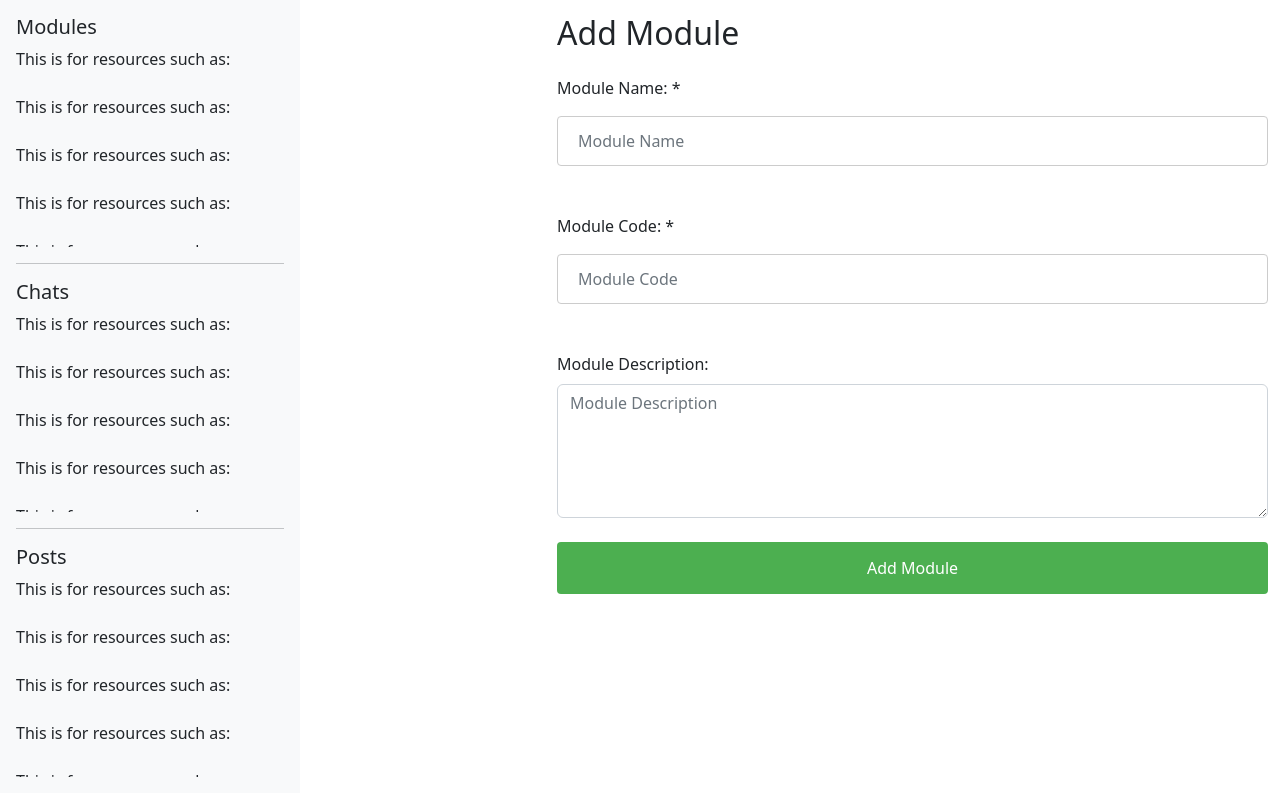
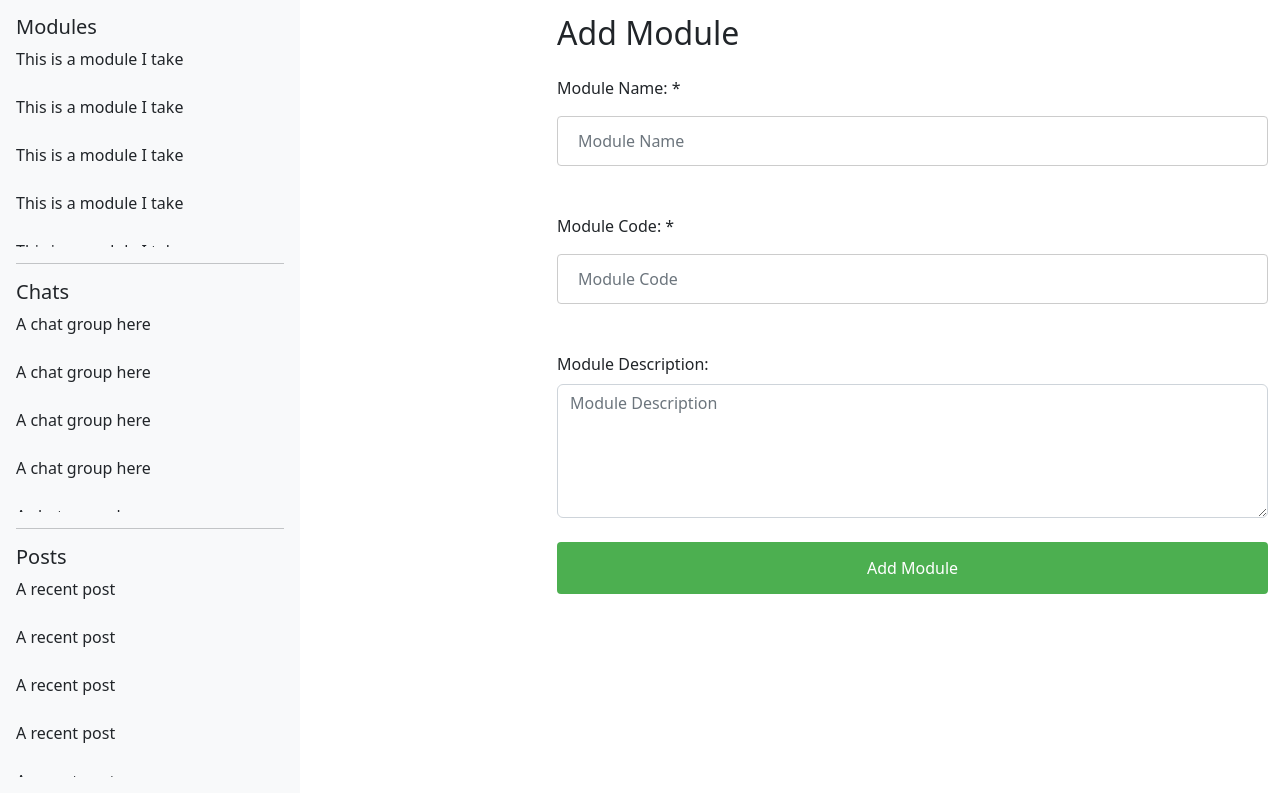
Before and after one commit to Durigy/dissertation, a Flask app: page /module/add in a window 1280 px wide. Shown: the part 56-849 px from the top of the page. Run offline with Flask 2, Linux system fonts and the light colour scheme; the visitor is signed in with stand-in values (Sample User, id 1); data comes from the database, SQL or seed files in the repository; some libraries are stand-ins or nearby versions.

Commit message:
updated the aside

```diff
--- a/main/templates/includes/aside.html
+++ b/main/templates/includes/aside.html
@@ -1,10 +1,14 @@
+{#
+    reference:
+    - https://getbootstrap.com/docs/5.0/examples/ [date accessed: 26 March 2023]
+#}
 <aside>
     <div class="d-flex flex-column flex-shrink-0 p-3 bg-light" style="width: 300px;">
         <ul class="nav nav-pills flex-column mb-auto">
             <h5>Modules</h5>
             <div class="scrollarea" style="max-height: 25vh;">
-                {% for i in range(20) %}
-                This is for resources such as:
+                {% for i in range(6) %}
+                This is a module I take
                 <br>
                 <br>
                 {% endfor %}
@@ -14,7 +18,7 @@
             <h5>Chats</h5>
             <div class="scrollarea" style="max-height: 25vh;">
                 {% for i in range(20) %}
-                This is for resources such as:
+                A chat group here
                 <br>
                 <br>
                 {% endfor %}
@@ -25,13 +29,14 @@
             <h5>Posts</h5>
             <div class="scrollarea" style="max-height: 25vh;">
                 {% for i in range(20) %}
-                This is for resources such as:
+                A recent post
                 <br>
                 <br>
                 {% endfor %}
             </div>
         </ul>
-<!--
+
+        {#
         <hr>
 
         <div class="dropdown">
@@ -46,6 +51,7 @@
                 <li><hr class="dropdown-divider"></li>
                 <li><a class="dropdown-item" href="#">Sign out</a></li>
             </ul>
-        </div> -->
+        </div>
+        #}
     </div>
 </aside>
```
